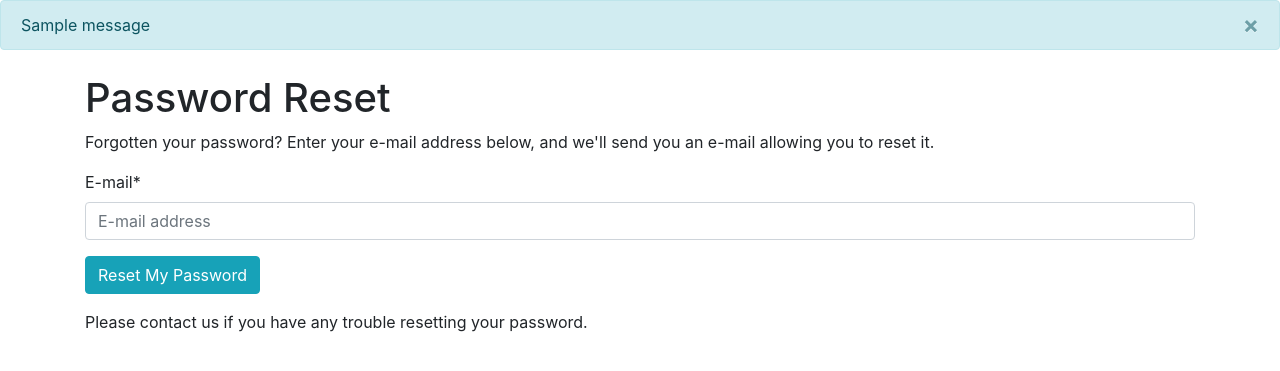
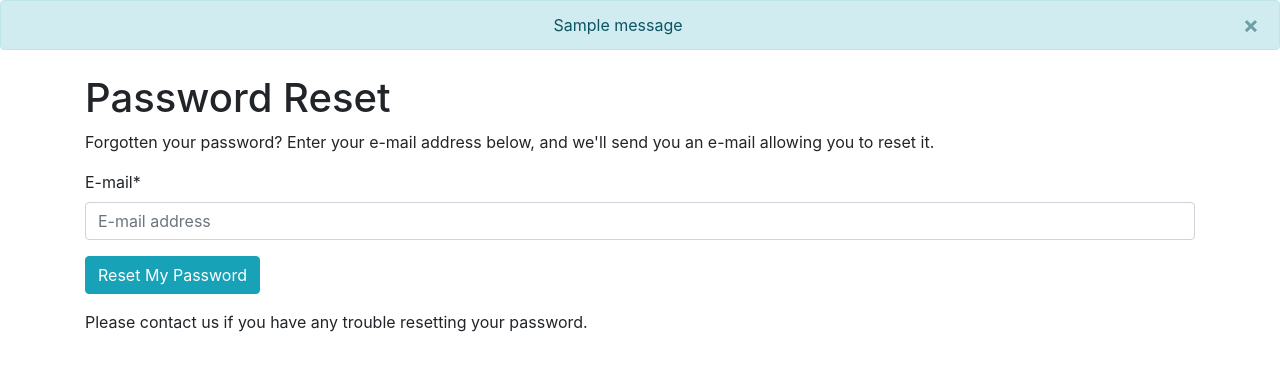
Before and after one commit to thehimel/lawyers, a Django app: page /accounts/password/reset/ in a window 1280 px wide. Shown: the part 56-427 px from the top of the page. Run offline with Django 3.2, Linux system fonts and the light colour scheme; tables that the repository leaves empty hold one stand-in row (values such as "Sample post"); one stand-in notice (Sample message) is shown; some libraries are stand-ins or nearby versions.

Commit message:
text-center class added in Messages

```diff
--- a/templates/base.html
+++ b/templates/base.html
@@ -134,7 +134,7 @@
     <!-- Messages with BS Dismissing Alert -->
     {% if messages %}
     {% for message in messages %}
-    <div class="alert alert-dismissible fade show alert-{% if messages.tags %} {{ message.tags }} {% else %}info{% endif %}"
+    <div class="text-center alert alert-dismissible fade show alert-{% if messages.tags %}{{ message.tags }}{% else %}info{% endif %}"
         role="alert">
 
         {{message}}
```
